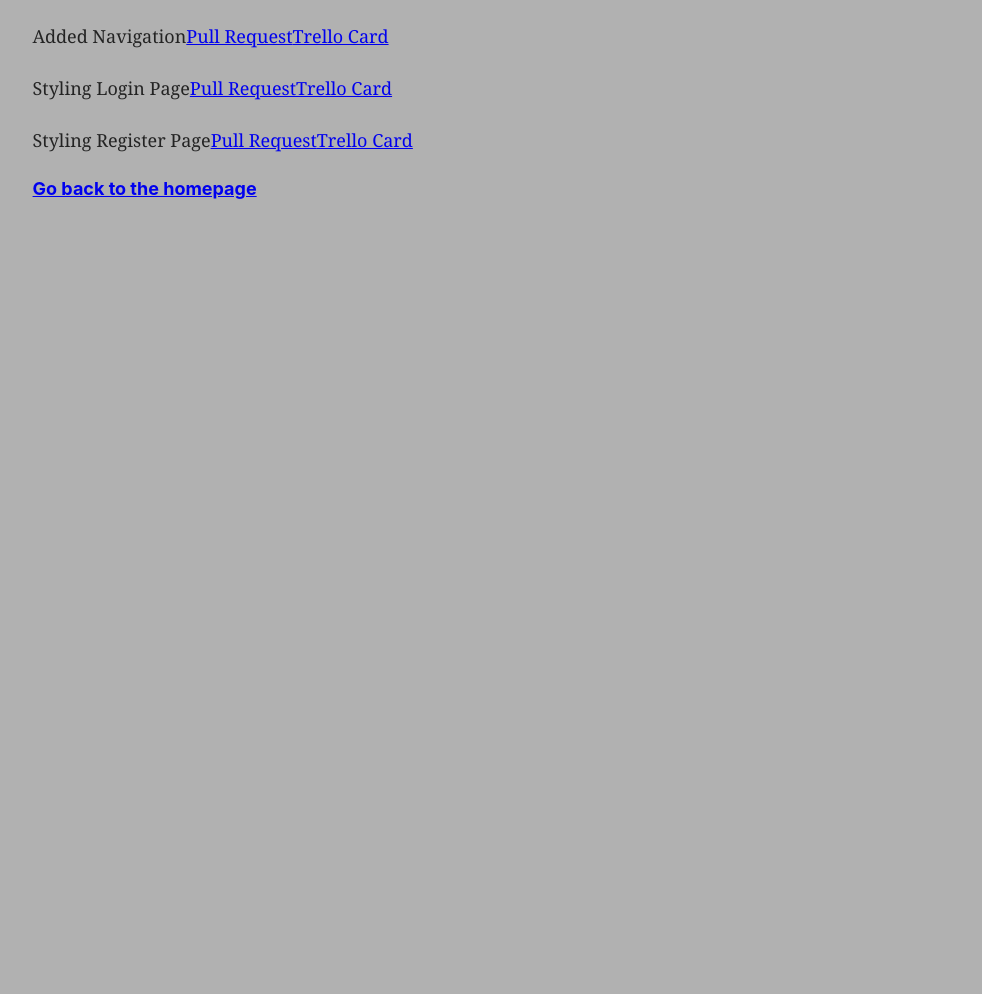
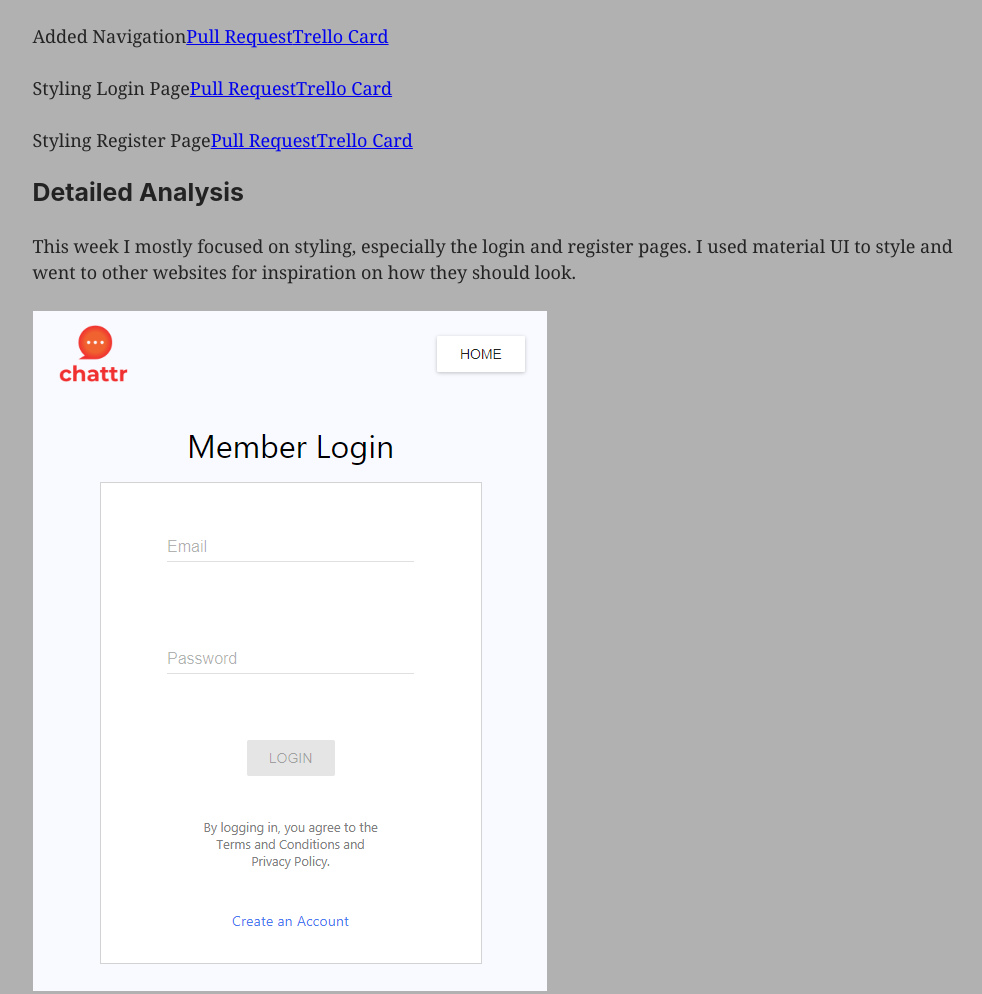
Before and after one commit to chainchompa/labs-blog, a Gatsby site in the folder labs-blog/: page /week-4 in a window 1280 px wide. Shown: the part 1404-2398 px from the top of the page, without its empty margins (147-1129 px from the left). Before the commit the page ends 1655 px from the top, so only its background shows below. Built offline with nearby package versions, Linux system fonts and the light colour scheme; Gatsby itself is replaced by a stand-in of ours.

Commit message:
wrote detailed analysis and added links

```diff
--- a/labs-blog/src/pages/week-4.js
+++ b/labs-blog/src/pages/week-4.js
@@ -48,6 +48,14 @@ const WeekFour = () => (
         </a>
             </p>
         </div>
+        <h3>Detailed Analysis</h3>
+        <p>
+            This week I mostly focused on styling, especially the login and register pages. I used material UI to style and
+            went to other websites for inspiration on how they should look.
+        </p>
+        <img src={require('../images/week4pic1.png')} />
+        <img src={require('../images/week4pic2.png')} />
+        <img src={require('../images/week4pic3.png')} />
         <Link to="/"><h4>Go back to the homepage</h4></Link>
     </Layout>
 )
```
Also changed, not shown: labs-blog/src/images/week4pic1.png (added), labs-blog/src/images/week4pic2.png (added), labs-blog/src/images/week4pic3.png (added).
